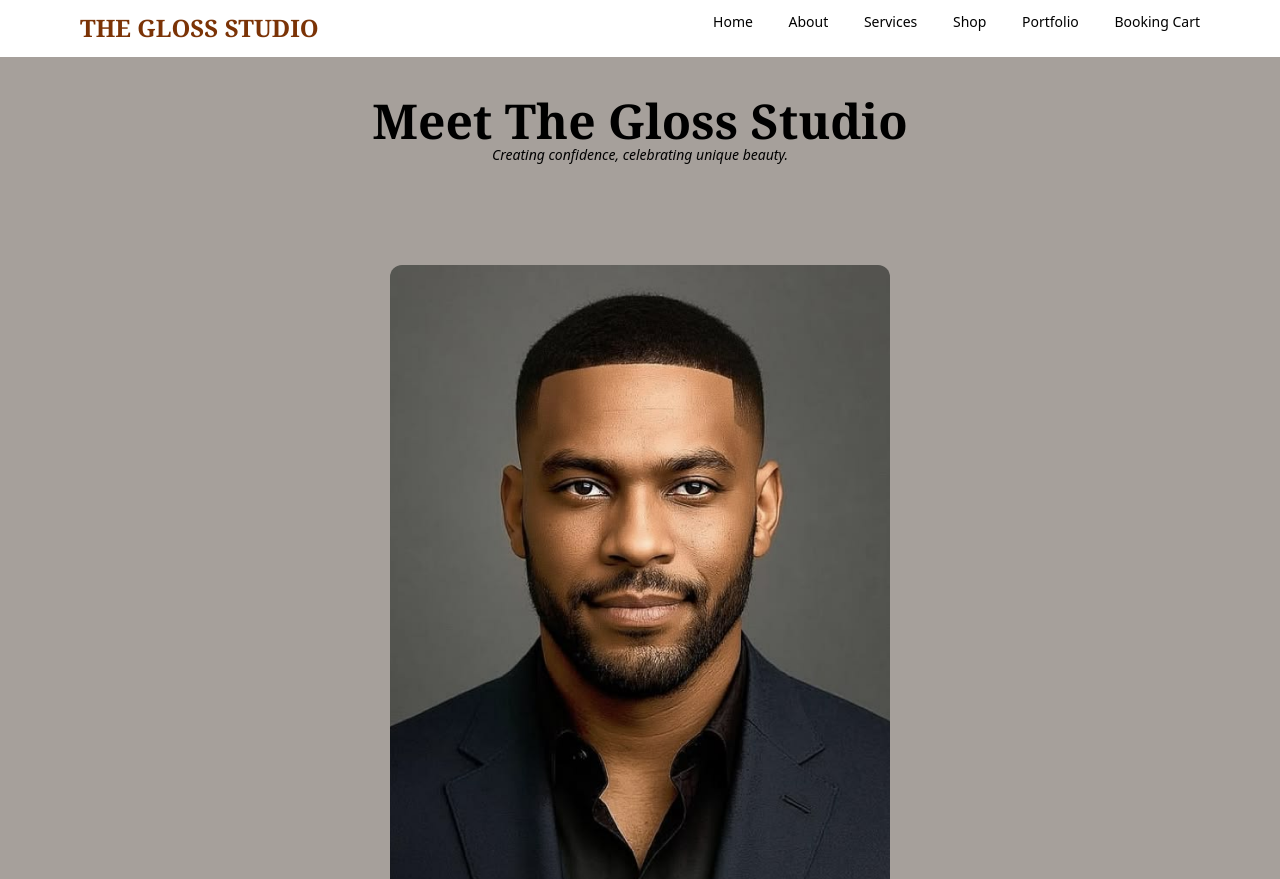
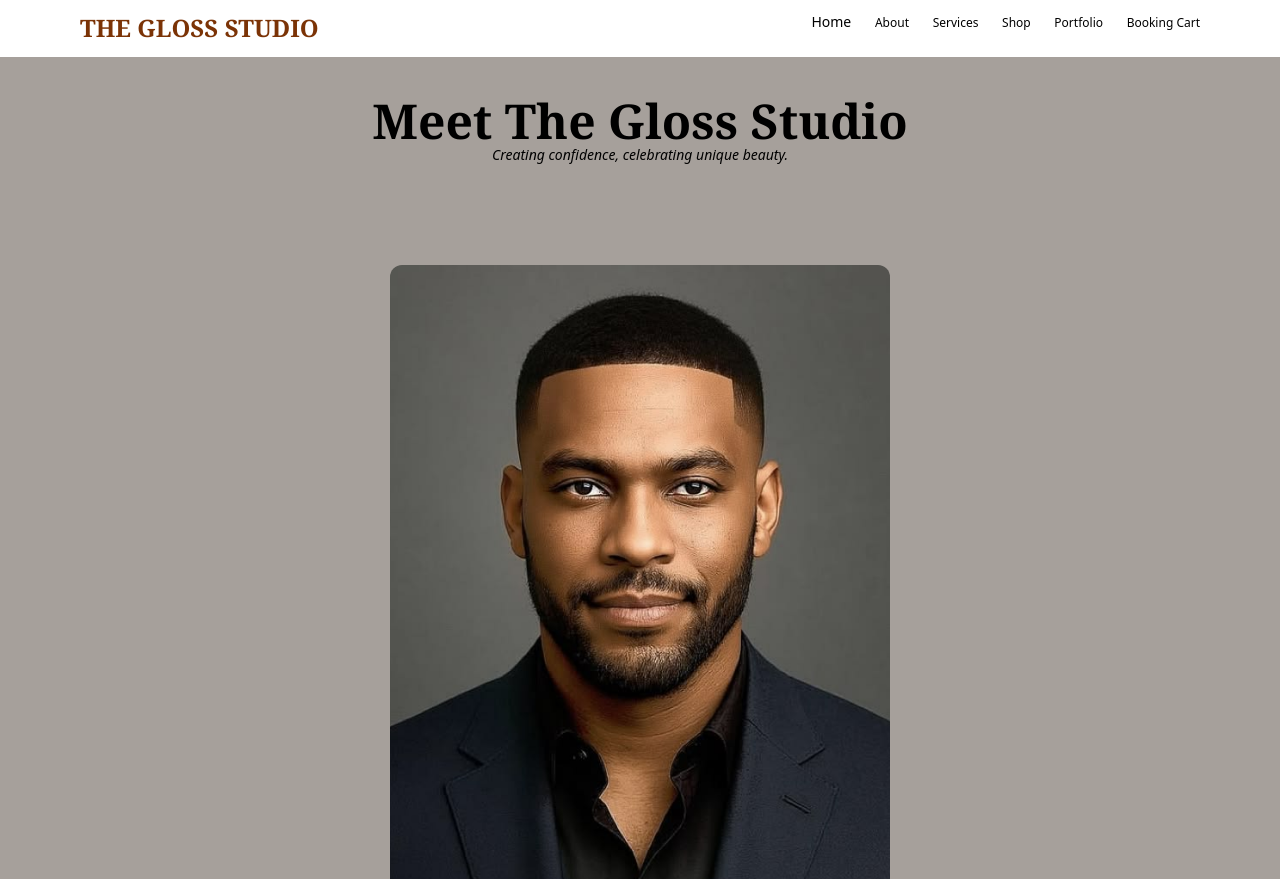
Before and after one commit to Opeyemi2342/My-Project, a website: page index.html in a window 1280 px wide. Shown: the top 879 px of the page. Drawn offline with Linux system fonts and the light colour scheme.

Commit message:
initial commit

```diff
--- a/index.html
+++ b/index.html
@@ -10,18 +10,18 @@
 <body>
     <section class="">
         <div class="border-b border-transparent bg-transparent mt-3">
-            <div class="flex justify-between mb-3 w-full md:text-2xl">
+            <div class="flex justify-between mb-3 w-full md:text-2xl gap-3">
                 <div class="ml-20">
-                    <h1 class="font-extrabold text-xl md:text-2xl font-serif text-amber-900">THE GLOSS STUDIO</h1>
+                    <h1 class="font-extrabold text-lg md:text-2xl  font-serif text-amber-900">THE GLOSS STUDIO</h1>
                 </div>
 
-                <div class="mr-20 space-x-8 lg:block items-center text-sm hidden">
+                <div class="mr-20 space-x-5 lg:block items-center md:text-sm">
                     <a href="./Homepage.html" class="hover:text-amber-900 hover:underline">Home</a>
-                    <a href="./index.html" class="hover:text-amber-900 hover:underline">About</a>
-                    <a href="./ServicePage.html" class="hover:text-amber-900 hover:underline">Services</a>
-                    <a href="" class="hover:text-amber-900 hover:underline">Shop</a>
-                    <a href="" class="hover:text-amber-900 hover:underline">Portfolio</a>
-                    <a href="" class="hover:text-amber-900 hover:underline">Booking Cart</a>
+                    <a href="./index.html" class="hover:text-amber-900 hover:underline text-xs">About</a>
+                    <a href="./ServicePage.html" class="hover:text-amber-900 hover:underline text-xs">Services</a>
+                    <a href="" class="hover:text-amber-900 hover:underline text-xs">Shop</a>
+                    <a href="" class="hover:text-amber-900 hover:underline text-xs">Portfolio</a>
+                    <a href="" class="hover:text-amber-900 hover:underline text-xs">Booking Cart</a>
                 </div>
 
             </div>
```
Also changed, not shown: dist/output.css.
